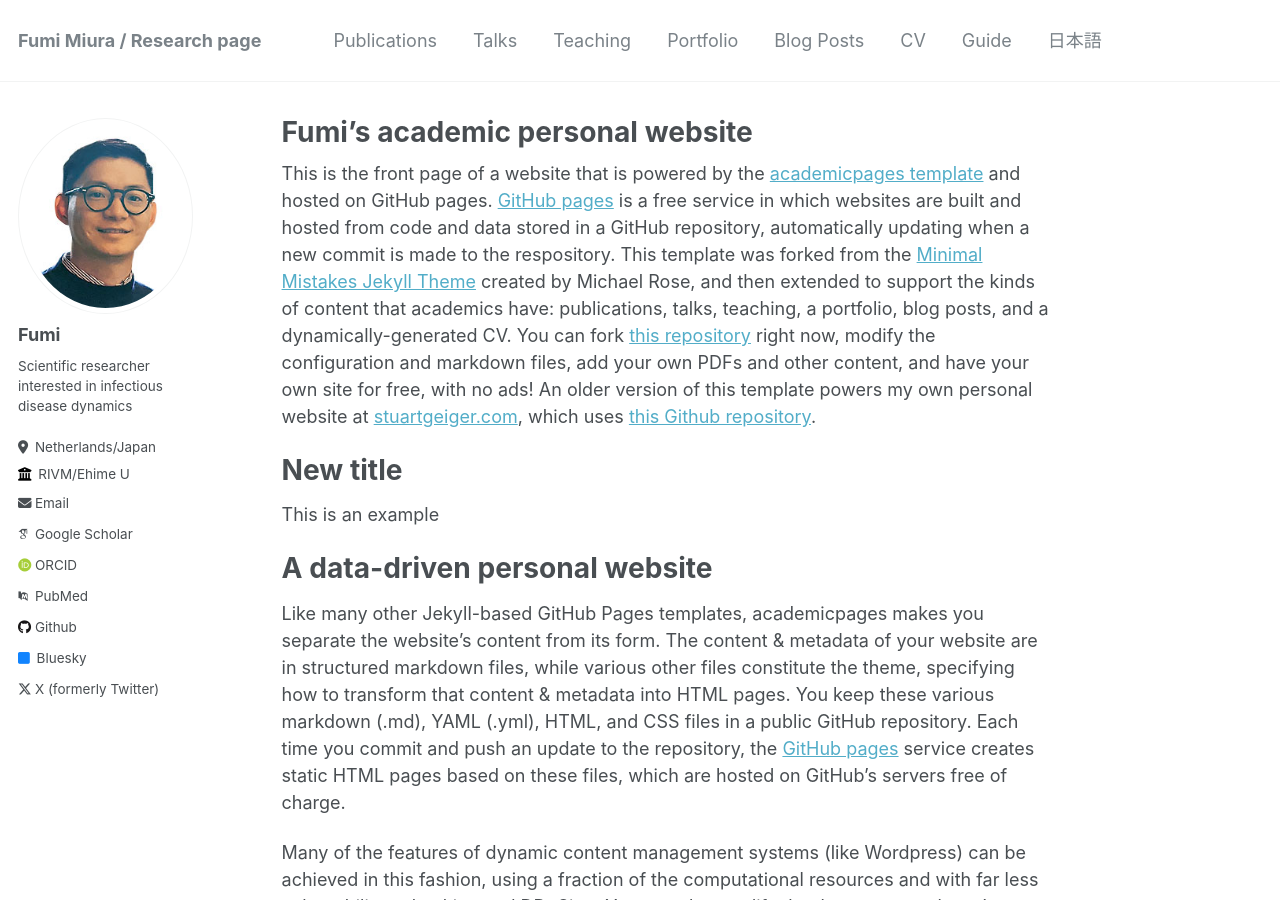
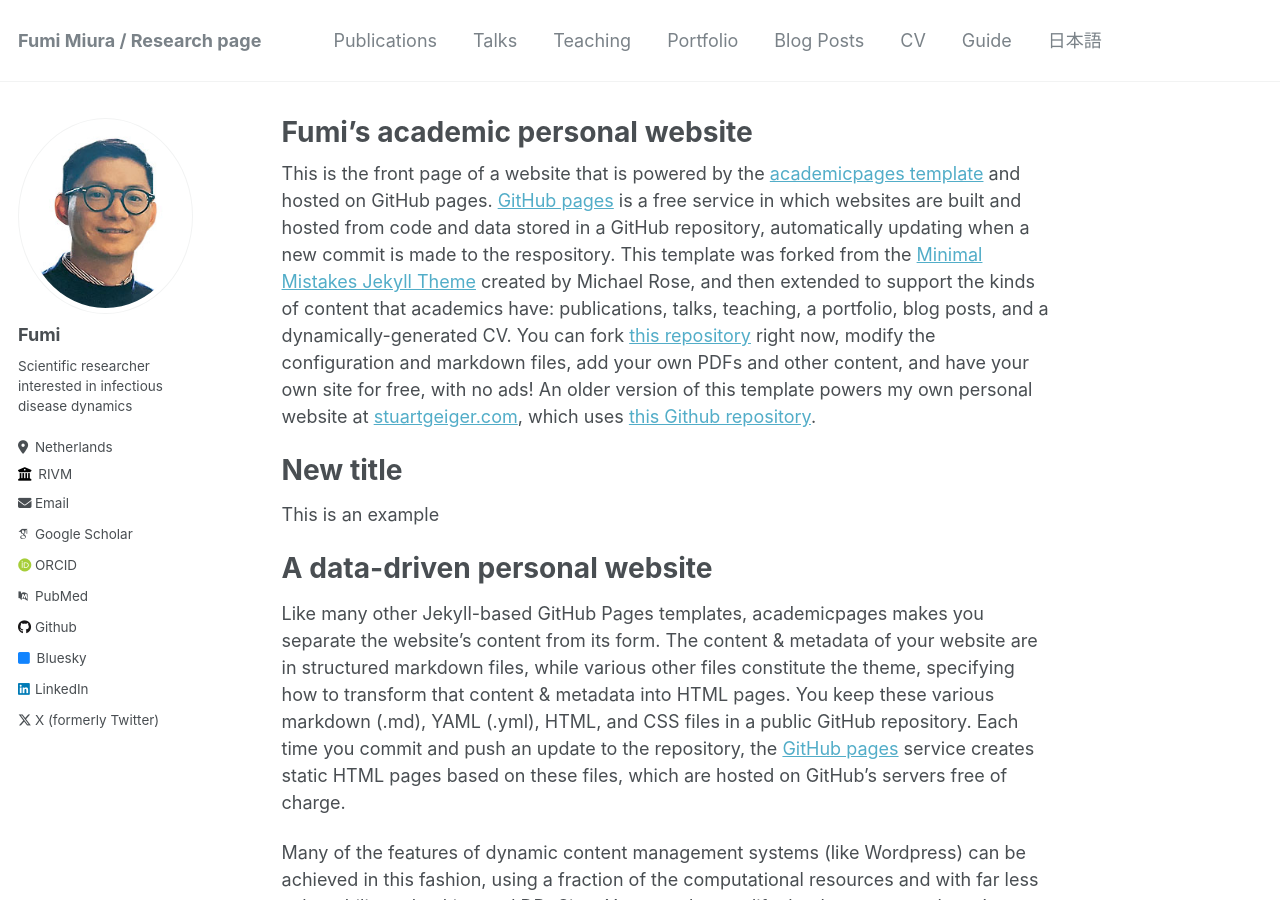
Before and after one commit to fmiura/fmiura.github.io, a Jekyll site: the page built from _pages/about.md, in a window 1280 px wide and 900 px high. Built offline with Jekyll 4.4.1, drawn with Linux system fonts in a browser that asks for light colours; some web fonts are replaced; some of the changed lines change nothing that is shown.

Commit message:
Update _config.yml
profile updated

```diff
--- a/_config.yml
+++ b/_config.yml
@@ -12,9 +12,9 @@ title                    : "Fumi Miura / Research page"
 title_separator          : "-"
 name                     : &name "Fuminari Miura (三浦郁修)"
 description              : &description "personal description"
-url                      : https://academicpages.github.io # the base hostname & protocol for your site e.g. "https://mmistakes.github.io"
+url                      : https://fmiura.github.io/ # the base hostname & protocol for your site e.g. "https://mmistakes.github.io"
 baseurl                  : "" # the subpath of your site, e.g. "/blog"
-repository               : "academicpages/academicpages.github.io"
+repository               : "fmiura/fmiura.github.io"
 
 # Site Author - The following control what appear as part of the author content on the side bar.
 #               If a field is blank the icon and link will not appear, otherwise it will be shown.
@@ -25,24 +25,24 @@ author:
   name             : "Fumi"
   pronouns         : # example: "she/her"
   bio              : "Scientific researcher interested in infectious disease dynamics"
-  location         : "Netherlands/Japan"
-  employer         : "RIVM/Ehime U"
+  location         : "Netherlands"
+  employer         : "RIVM"
   uri              : # URL
-  email            : "none@example.org"
+  email            : "fuminari.miura@rivm.nl"
 
   # Academic websites
   arxiv            : # URL - Update with the correct link to your profile
   googlescholar    : "https://scholar.google.com/citations?user=Ns1zkzAAAAAJ"
   impactstory      : # URL
-  orcid            : "http://orcid.org/yourorcidurl"
-  pubmed           : "https://www.ncbi.nlm.nih.gov/pubmed/?term=john+snow"
+  orcid            : "https://orcid.org/0000-0001-8235-757X"
+  pubmed           : "https://www.ncbi.nlm.nih.gov/pubmed/?term=fuminari+miura"
   researchgate     : # URL
 
   # Repositories and software development
   bitbucket        : # Username - Update with your username on the site
   codepen          : # Username
   dribbble         : # Username
-  github           : "academicpages"
+  github           : "fmiura"
   kaggle           : # Username
   stackoverflow    : # User number or user number and name (i.e., use "1" or "1/jeff-atwood")
 
@@ -56,7 +56,7 @@ author:
   keybase          : # Username
   instagram        : # Username
   lastfm           : # Username
-  linkedin         : # Username
+  linkedin         : "fuminari-miura" # Username
   mastodon         : # URL
   medium           : # URL
   pinterest        : # Username
@@ -64,7 +64,7 @@ author:
   steam            : # Username
   telegram         : # URL
   tumblr           : # Username
-  twitter          : "UniofOxford"  # Replace this with your X / Twitter handle
+  twitter          : "FuminariMiura"  # Replace this with your X / Twitter handle
   vine             : # Username
   weibo            : # Username
   wikipedia        : # Username
```
